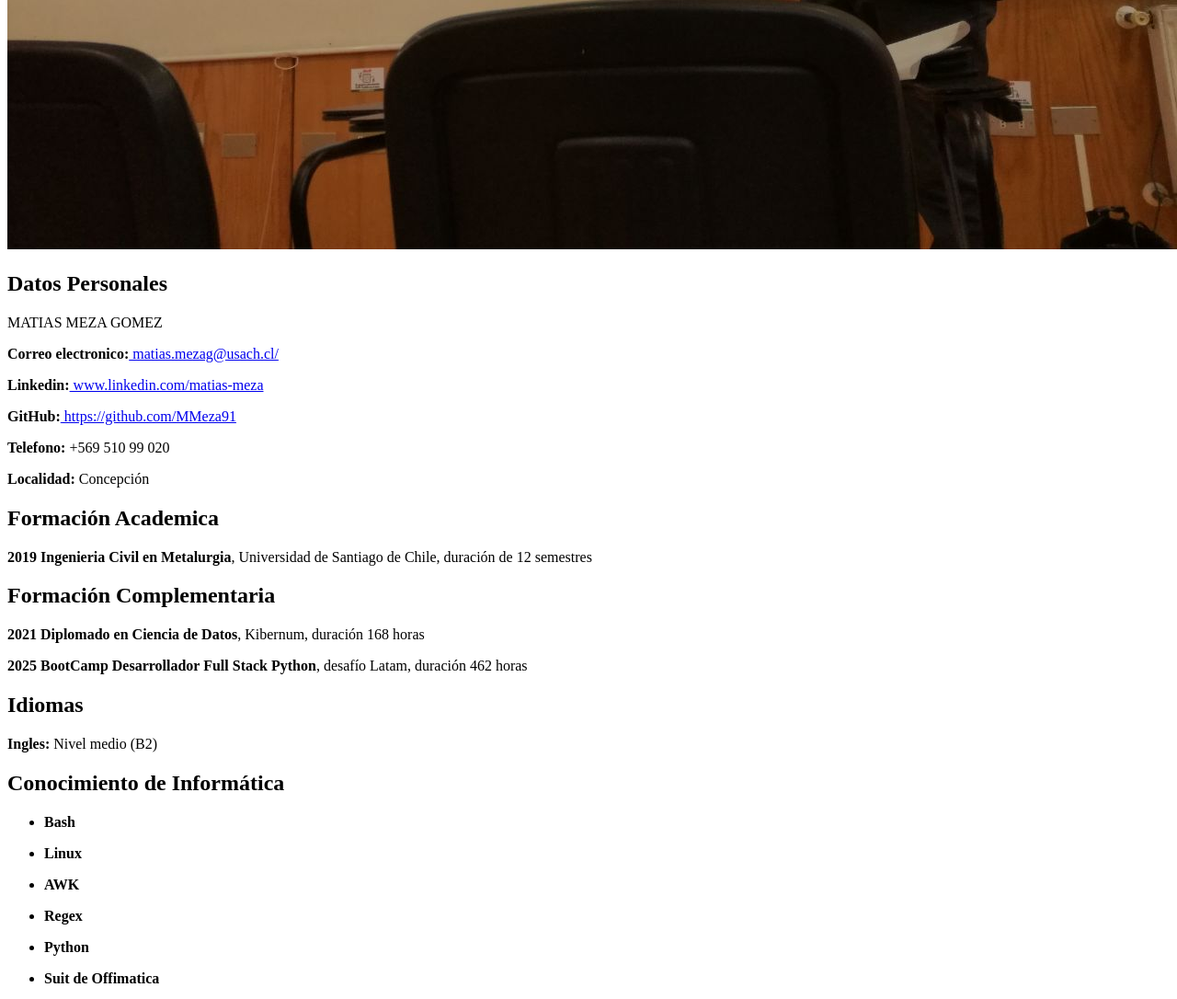
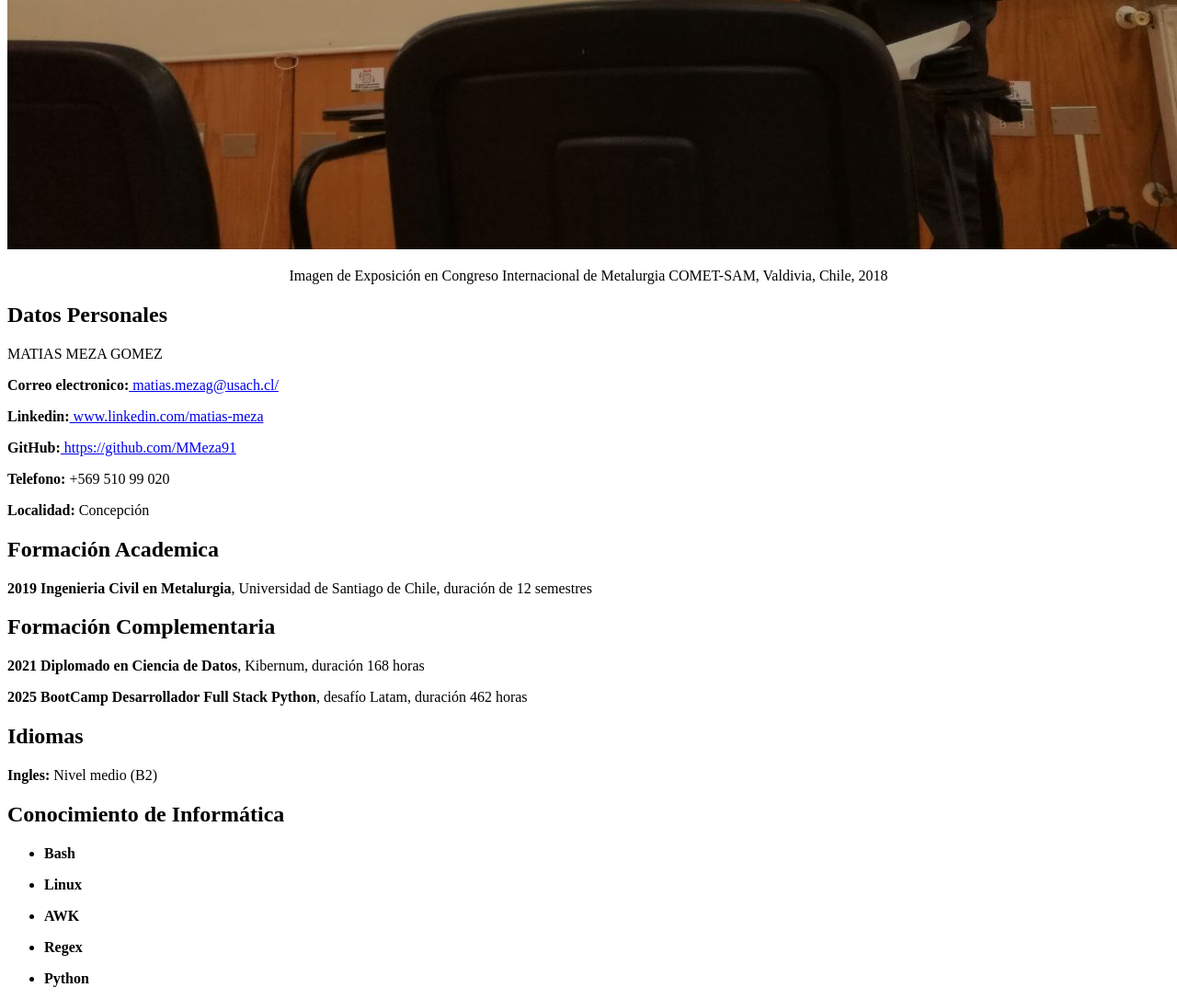
Before and after one commit to MMeza91/Curriculum, a plain HTML site: page index.html in a window 1280 px wide. Shown: the part 809-1895 px from the top of the page at 92% size. Drawn offline with Linux system fonts and the light colour scheme.

Commit message:
se agrega pie de imagen

```diff
--- a/index.html
+++ b/index.html
@@ -23,6 +23,7 @@
         <hr>
         <h1 id="inicio">Curriculum Vitae</h1>
         <img src="./assets/img/favicon.jpg" alt="Foto de exposición en Congreso de Metalurgia">
+        <p>Imagen de Exposición en Congreso Internacional de Metalurgia COMET-SAM, Valdivia, Chile, 2018</p>
     </header>
     <main id="main">
         <section class="secciones">
```
